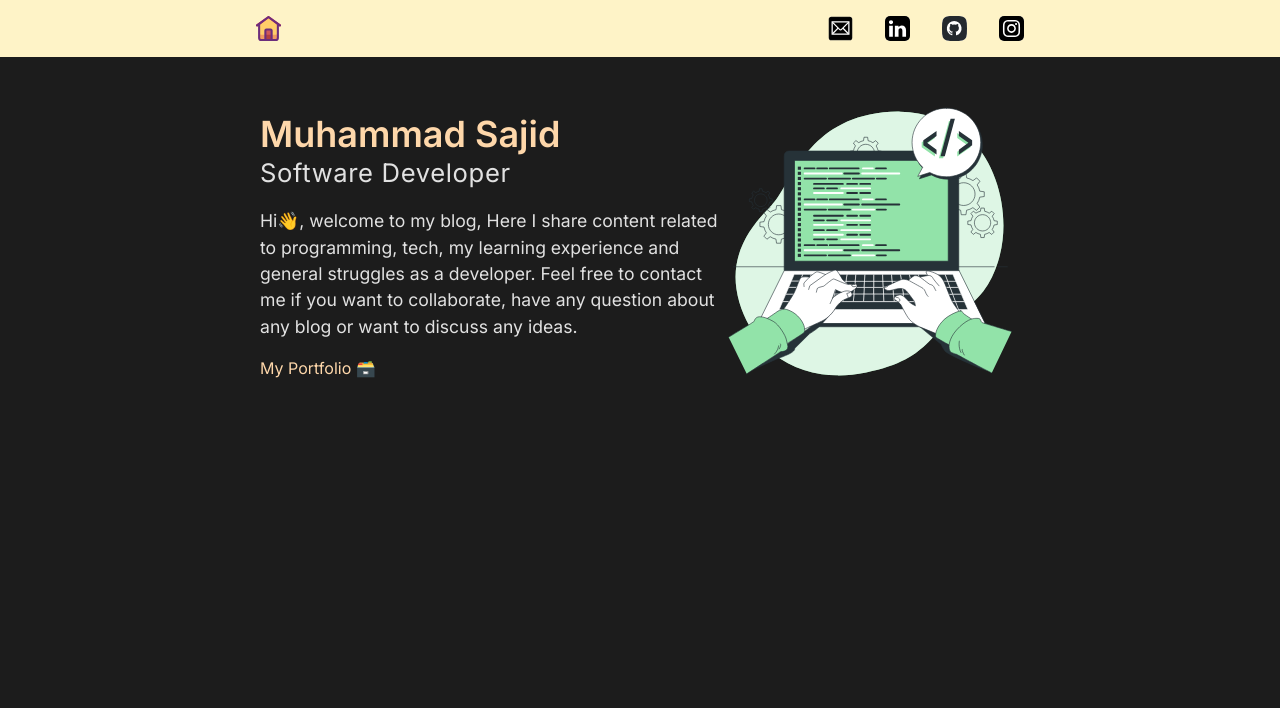
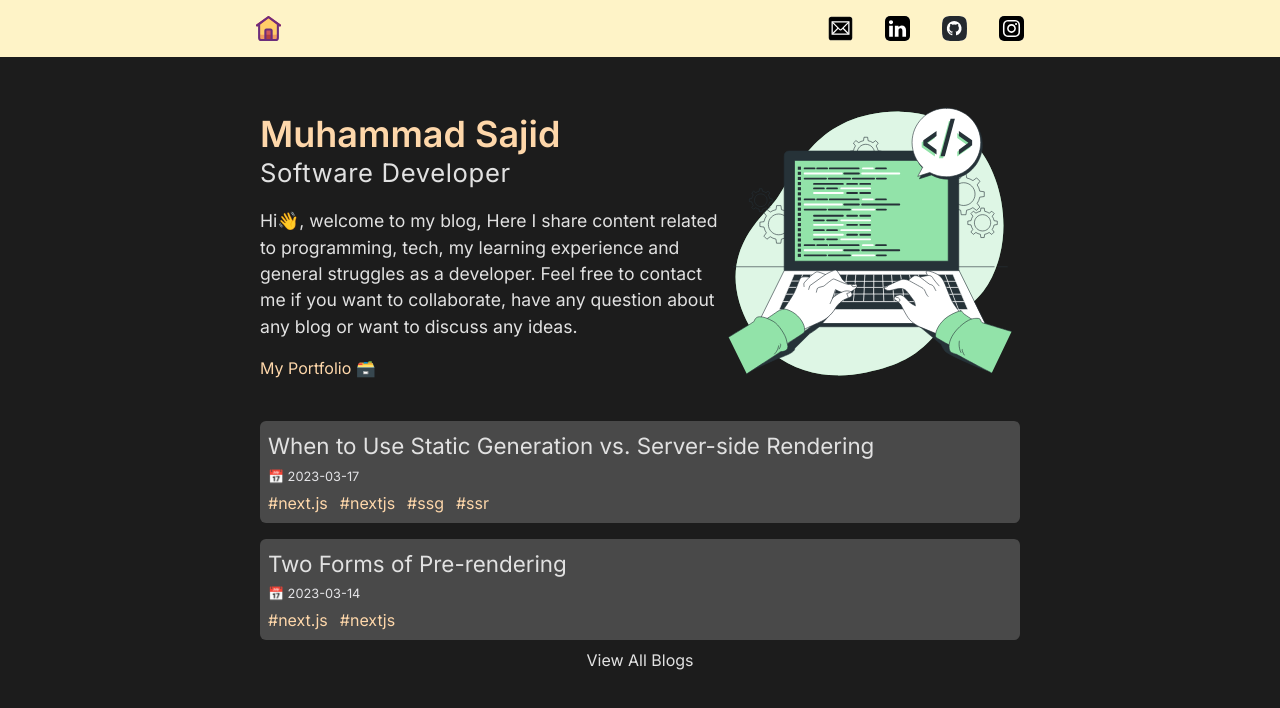
Before and after one commit to sajidCode-gh/my-blog, a Next.js app: page / in a window 1280 px wide. Shown: the top 708 px of the page. Built offline with nearby package versions, Linux system fonts and the light colour scheme.

Commit message:
displaying content on dynamic routes

```diff
--- a/src/app/blogs/[postId]/page.tsx
+++ b/src/app/blogs/[postId]/page.tsx
@@ -1,50 +1,45 @@
-// import MdxContent from "@/app/components/MdxContent";
-// import {
-//     getPostByFileName,
-//     getPostByName,
-//     getPostsMeta,
-// } from "@/app/utils/get-posts";
+import MdxContent from "@/app/components/MdxContent";
+import { getPostByName } from "@/utils/postByName";
+import { getPosts } from "@/utils/posts";
 
-// type props = {
-//     params: {
-//         postId: string;
-//     };
-// };
+type props = {
+    params: {
+        postId: string;
+    };
+};
 
-// export const revalidate = 0;
+export const revalidate = 0;
 
-// // export async function generateStaticParams() {
-// //     const posts = await getPostsMeta();
+export async function generateStaticParams() {
+    const posts = await getPosts();
 
-// //     if (!posts) {
-// //         [];
-// //     }
-// //     return posts.map((post) => {
-// //         postId: post.id;
-// //     });
-// // }
+    if (!posts) {
+        [];
+    }
+    return posts.map((post) => {
+        postId: post.id;
+    });
+}
 
-// // export async function generateMetadata({ params }: props) {
-// //     const post = await getPostByFileName(`${params.postId}.mdx`);
+export async function generateMetadata({ params }: props) {
+    const post = await getPostByName(`${params.postId}.mdx`);
+    if (!post)
+        return {
+            title: "Post Not Found",
+        };
 
-// //     if (!post) {
-// //         return {
-// //             title: "Post Not Found",
-// //         };
-// //     }
+    return {
+        title: post.meta.title,
+    };
+}
 
-// //     return {
-// //         title: post.meta.title,
-// //     };
-// // }
+async function Blog({ params: { postId } }: props) {
+    const post = await getPostByName(`${postId}.mdx`);
 
-// async function Blog({ params: { postId } }: props) {
-//     const post = await getPostByName(`${postId}`);
-//     console.log(post);
-//     // if (!post) {
-//     //     return "data-not-found";
-//     // }
-//     // return <MdxContent postData={post} />;
-// }
+    if (!post) {
+        return "data-not-found";
+    }
+    return <MdxContent postData={post} />;
+}
 
-// export default Blog;
+export default Blog;
--- a/src/app/components/BlogList.tsx
+++ b/src/app/components/BlogList.tsx
@@ -1,49 +1,48 @@
-// import Link from "next/link";
+import { getPosts } from "@/utils/posts";
+import Link from "next/link";
 
-// import { getPostsMeta } from "../utils/get-posts";
+async function BlogList(props: { limit: number }) {
+    const { limit } = props;
+    const posts = await getPosts();
 
-// async function BlogList(props: { limit: number }) {
-//     const { limit } = props;
-//     const postMeta = await getPostsMeta();
+    if (!posts) {
+        return (
+            <p className="mt-10 text-center">
+                Sorry, no posts available or failed to load
+            </p>
+        );
+    }
+    return (
+        <section className="mt-6">
+            {posts.map((post, index) => {
+                if (index <= limit) {
+                    return (
+                        <div
+                            key={post.id}
+                            className="mt-4 bg-white p-2 rounded-md bg-opacity-20 hover:bg-opacity-30"
+                        >
+                            <Link className="" href={`/blogs/${post.id}`}>
+                                <h3>{post.meta.title}</h3>
+                                <small className="text-zinc-200 ">
+                                    📅 {post.meta.date}
+                                </small>
+                                <div className="mt-1 flex gap-3">
+                                    {post.meta.tags?.map((tag) => (
+                                        <span
+                                            key={tag}
+                                            className="text-orange-200"
+                                        >
+                                            #{tag}
+                                        </span>
+                                    ))}
+                                </div>
+                            </Link>
+                        </div>
+                    );
+                }
+            })}
+        </section>
+    );
+}
 
-//     if (!postMeta) {
-//         return (
-//             <p className="mt-10 text-center">
-//                 Sorry, no posts available or failed to load
-//             </p>
-//         );
-//     }
-//     return (
-//         <section className="mt-6">
-//             {postMeta.map((meta, index) => {
-//                 if (index <= limit) {
-//                     return (
-//                         <div
-//                             key={meta.title}
-//                             className="mt-4 bg-white p-2 rounded-md bg-opacity-20 hover:bg-opacity-30"
-//                         >
-//                             <Link className="" href={`/blogs/${meta.id}`}>
-//                                 <h3>{meta.title}</h3>
-//                                 <small className="text-zinc-200 ">
-//                                     📅 {meta.date}
-//                                 </small>
-//                                 <div className="mt-1 flex gap-3">
-//                                     {meta.tags?.map((tag) => (
-//                                         <span
-//                                             key={tag}
-//                                             className="text-orange-200"
-//                                         >
-//                                             #{tag}
-//                                         </span>
-//                                     ))}
-//                                 </div>
-//                             </Link>
-//                         </div>
-//                     );
-//                 }
-//             })}
-//         </section>
-//     );
-// }
-
-// export default BlogList;
+export default BlogList;
--- a/src/app/components/MdxContent.tsx
+++ b/src/app/components/MdxContent.tsx
@@ -1,19 +1,24 @@
-// import { MDXRemote } from "next-mdx-remote";
+import { MDXRemote } from "next-mdx-remote/rsc";
+import { Suspense } from "react";
 
-// type MdxContentProps = {
-//     postData: BlogPost;
-// };
-// async function MdxContent({ postData }: MdxContentProps) {
-//     const { meta, content } = postData;
-//     return (
-//         <>
-//             <h1>{meta.title}</h1>
-//             <p>{meta.date}</p>
-//             <article>
-//                 <MDXRemote source={content} />
-//             </article>
-//         </>
-//     );
-// }
+type MdxContentProps = {
+    postData: BlogPost;
+};
+async function MdxContent({ postData }: any) {
+    const { meta, content } = postData;
 
-// export default MdxContent;
+    return (
+        <>
+            <h1>{meta.title}</h1>
+            <p>{meta.date}</p>
+            <article className="prose prose-sm md:prose-base lg:prose-lg prose-slate !prose-invert mx-auto">
+                <Suspense fallback={<>Loading....</>}>
+                    <MDXRemote source={content} />
+                    {content}
+                </Suspense>
+            </article>
+        </>
+    );
+}
+
+export default MdxContent;
--- a/src/app/components/RecentBlogs.tsx
+++ b/src/app/components/RecentBlogs.tsx
@@ -1,15 +1,15 @@
-// import Link from "next/link";
-// import BlogList from "./BlogList";
+import Link from "next/link";
+import BlogList from "./BlogList";
 
-// async function RecentBlogs() {
-//     return (
-//         <>
-//             <BlogList limit={10} />
-//             <Link className="text-center block mt-2" href="/blogs">
-//                 View All Blogs
-//             </Link>
-//         </>
-//     );
-// }
+async function RecentBlogs() {
+    return (
+        <>
+            <BlogList limit={10} />
+            <Link className="text-center block mt-2" href="/blogs">
+                View All Blogs
+            </Link>
+        </>
+    );
+}
 
-// export default RecentBlogs;
+export default RecentBlogs;
--- a/src/app/page.tsx
+++ b/src/app/page.tsx
@@ -1,11 +1,11 @@
 import Hero from "./components/Hero";
-// import RecentBlogs from "./components/RecentBlogs";
+import RecentBlogs from "./components/RecentBlogs";
 
 export default function Home() {
     return (
         <main className="max-w-3xl mx-auto mt-6 py-4 px-3 sm:px-1">
             <Hero />
-            {/* <RecentBlogs /> */}
+            <RecentBlogs />
         </main>
     );
 }
```
